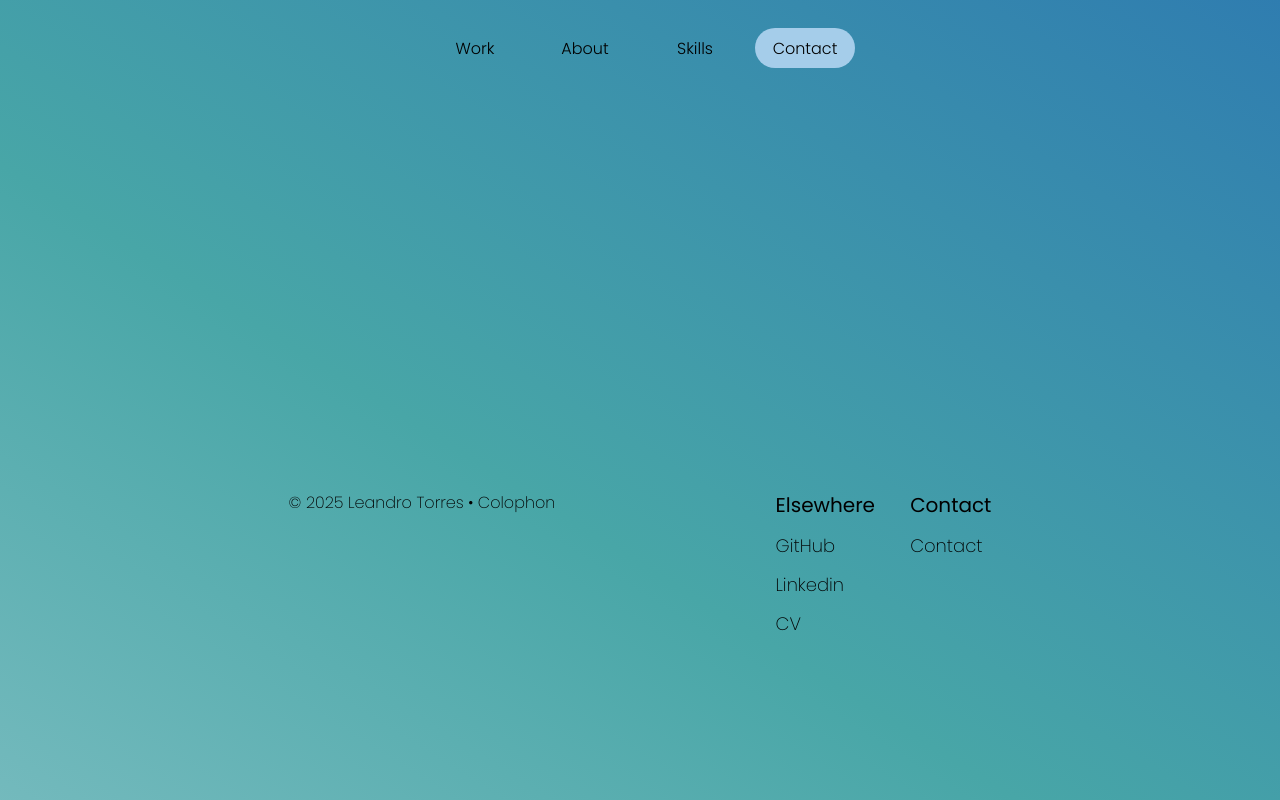
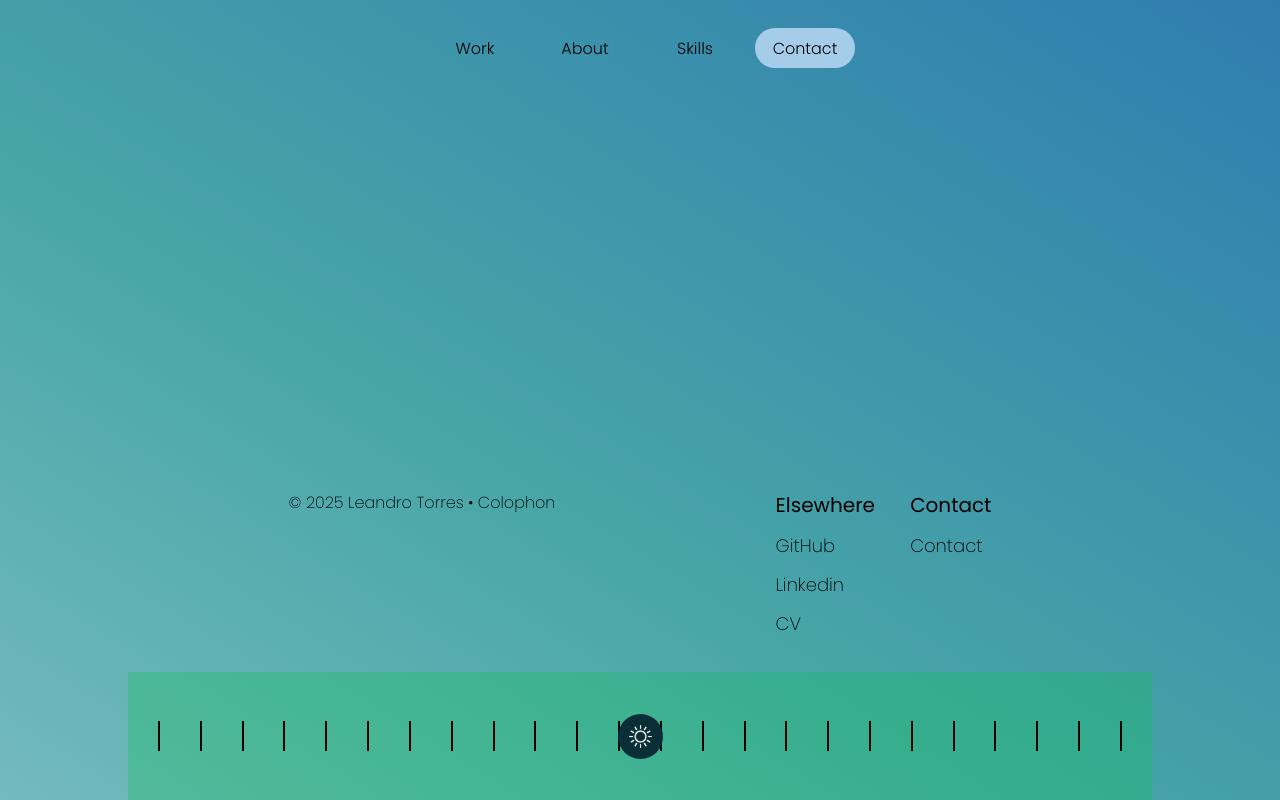
Before and after one commit to Leandrohee/portfolio, a React (Vite) app: page /portfolio/contact in a window 1280 px wide. Built offline with nearby package versions, Linux system fonts and the light colour scheme.

Commit message:
feat: add sun icon

```diff
--- a/src/components/Footer/index.tsx
+++ b/src/components/Footer/index.tsx
@@ -1,5 +1,8 @@
 import { Link } from "react-router-dom"
 import styled from "styled-components"
+import sun from "../../assets/sunWhite.png"
+
+
 
 /* --------------------------------------------- CSS -------------------------------------------- */
 export const FooterSc = styled.footer`
@@ -54,16 +57,34 @@ export const FooterSc = styled.footer`
                 text-decoration: none;
                 color: black;
             }
-
         }
     }
 
     .themePicker{
-        /* background-color: #0dc04f; */
+        background-color: #0dc04f4a;
+        display: flex;
+        align-items: center;
+        justify-content: space-around;
         height: 40%;
         width: 100%;
         padding: 10px;
     }
+`
+
+const Stick = styled.div`
+    width: 2px;
+    height: 30px;
+    background-color: #000;
+    /* margin: 0 25px; */
+    /* transform: scaley(2); */
+`
+
+const Sun = styled.img`
+    position: absolute;
+    background-color: #0A2E36;
+    padding: 11px;
+    height: 45px;
+    border-radius: 50%;
 `
 
 /* ------------------------------------- LINKS IN THE FOOTER ------------------------------------ */
@@ -75,6 +96,9 @@ const contactLink = "/contact"
 
 /* ------------------------------------------ COMPONENT ----------------------------------------- */
 export default function Footer() {
+
+    const arr = Array.from({ length: 24 }, (_, index) => index);
+
   return (
     <FooterSc>
         <div className="informations">
@@ -95,6 +119,16 @@ export default function Footer() {
             </div>
         </div>
         <div className="themePicker">
+            <Sun
+                src={sun}
+            />
+
+
+            {arr.map(item => (
+                <Stick
+                    key={item}
+                />
+            ))}
         </div>
     </FooterSc>
   )
```
Also changed, not shown: src/assets/sunWhite.png (added).
